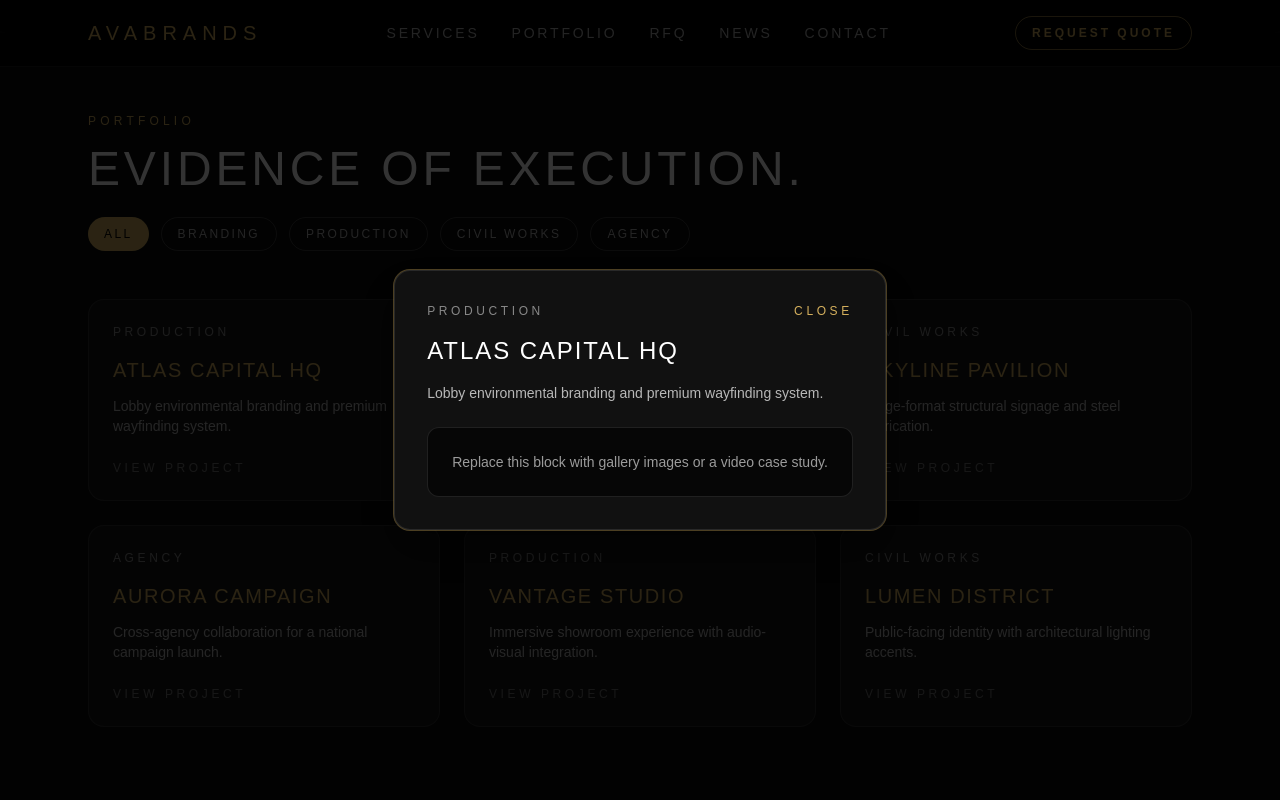
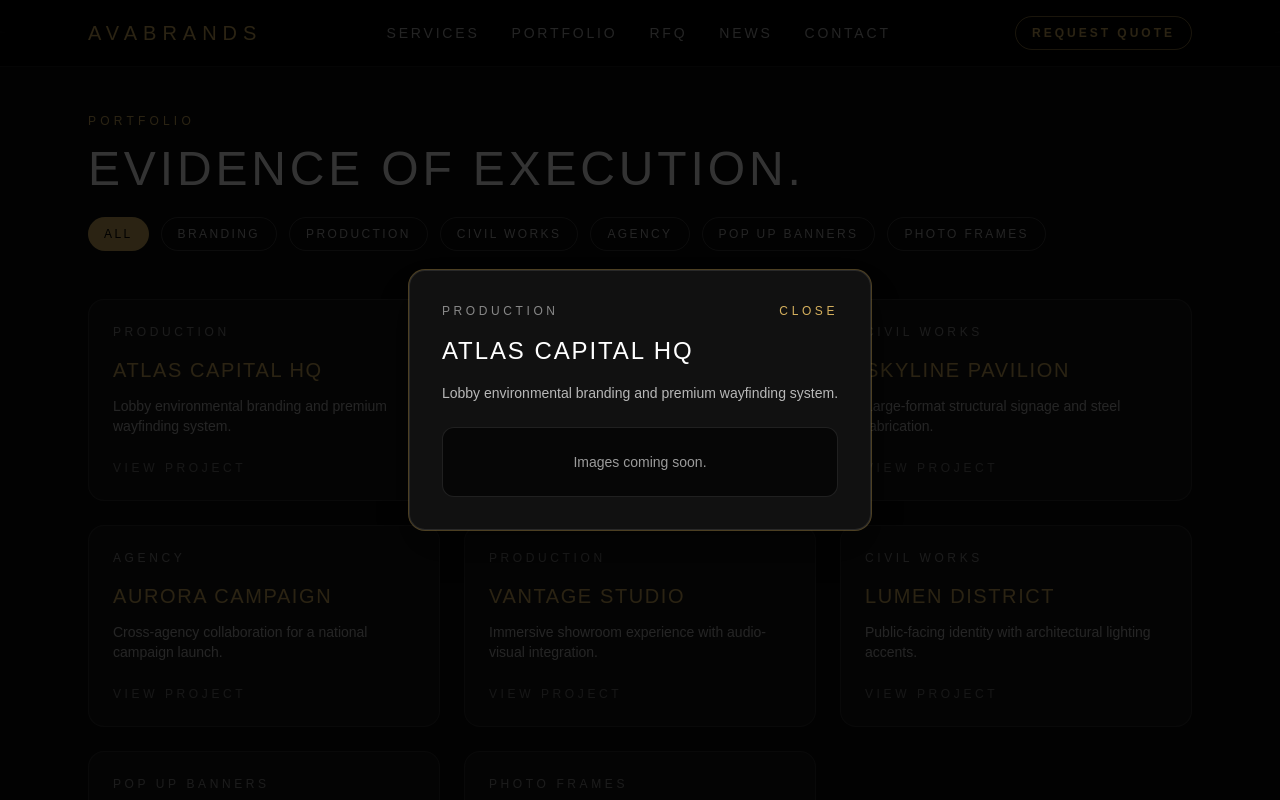
Before and after one commit to kilionrotich/Avabrands-Ltd, a React (Vite) app in the folder frontend/: page / in a window 1280 px wide. Both pictures are taken after a click on the button 264 px from the left and 1942 px from the top of the page. Shown: the part 1542-2342 px from the top of the page. Built offline with nearby package versions, Linux system fonts and the light colour scheme.

Commit message:
Add Pop Up Banners and Photo Frames portfolio items
Co-authored-by: kilionrotich <162375815+kilionrotich@users.noreply.github.com>

```diff
--- a/frontend/src/App.jsx
+++ b/frontend/src/App.jsx
@@ -63,6 +63,18 @@ const portfolioItems = [
     title: "Lumen District",
     category: "Civil Works",
     summary: "Public-facing identity with architectural lighting accents."
+  },
+  {
+    id: 7,
+    title: "Pop Up Banners",
+    category: "Pop Up Banners",
+    summary: "High-impact retractable and tension pop-up banners for events, exhibitions, and retail activations."
+  },
+  {
+    id: 8,
+    title: "Photo Frames",
+    category: "Photo Frames",
+    summary: "Custom-branded photo frames in a range of finishes, sizes, and mounting options for gifting and display."
   }
 ];
 
--- a/frontend/src/components/Portfolio.jsx
+++ b/frontend/src/components/Portfolio.jsx
@@ -1,6 +1,6 @@
 import { useMemo, useState } from "react";
 
-const filters = ["All", "Branding", "Production", "Civil Works", "Agency"];
+const filters = ["All", "Branding", "Production", "Civil Works", "Agency", "Pop Up Banners", "Photo Frames"];
 
 function Portfolio({ items }) {
   const [activeFilter, setActiveFilter] = useState("All");
@@ -79,7 +79,15 @@ function Portfolio({ items }) {
             </h3>
             <p className="mt-4 text-sm text-white/70">{activeItem.summary}</p>
             <div className="mt-6 rounded-xl border border-white/10 bg-black/60 p-6 text-sm text-white/60">
-              Replace this block with gallery images or a video case study.
+              {activeItem.image_url ? (
+                <img
+                  src={activeItem.image_url}
+                  alt={activeItem.title}
+                  className="h-48 w-full rounded-lg object-cover"
+                />
+              ) : (
+                <p className="text-center">Images coming soon.</p>
+              )}
             </div>
           </div>
         </div>
```
